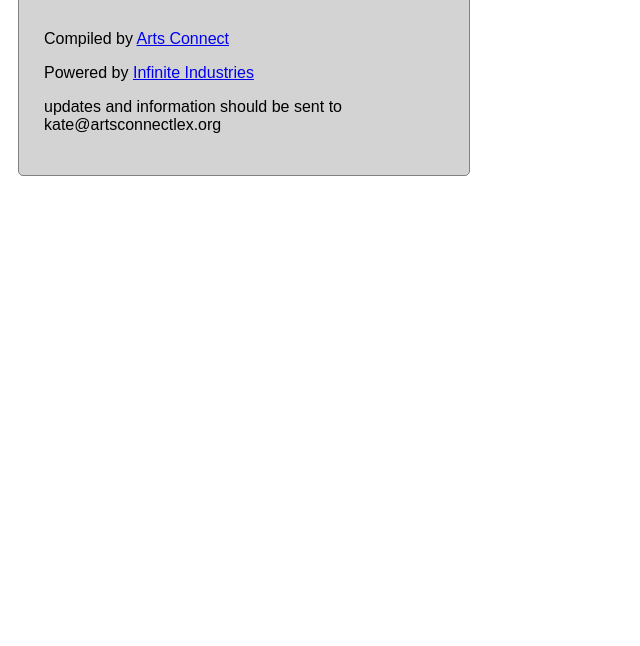
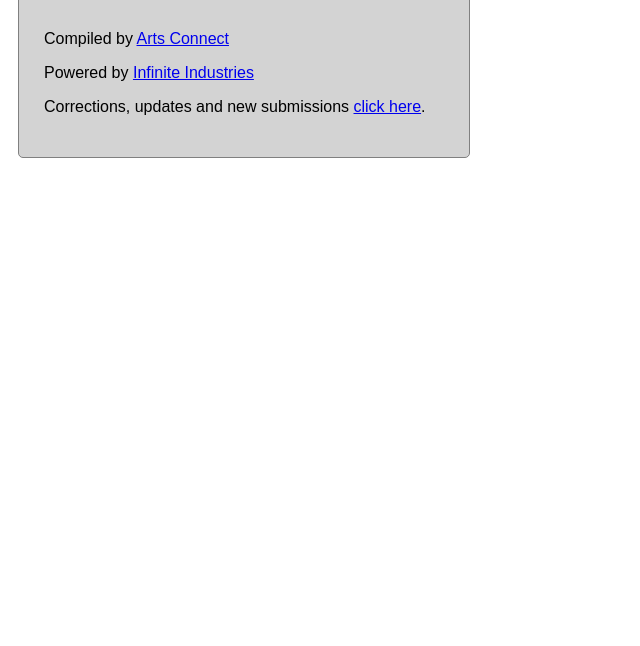
Before and after one commit to infinite-industries/lists-and-tools, a plain HTML site: page lexington-art-orgs/index.html in a window 1280 px wide. Shown: the part 154-800 px from the top of the page, without its empty margins (0-640 px from the left). Drawn offline with nearby package versions, Linux system fonts and the light colour scheme; no server answers.

Commit message:
quick update to contact link

```diff
--- a/lexington-art-orgs/index.html
+++ b/lexington-art-orgs/index.html
@@ -27,7 +27,7 @@
             >
           </p>
           <p>
-            updates and information should be sent to kate@artsconnectlex.org
+            Corrections, updates and new submissions <a href="https://www.artsconnectlex.org/directory-information-submissionsform.html" target="_new">click here</a>.
           </p>
         </div>
       </div>
```
